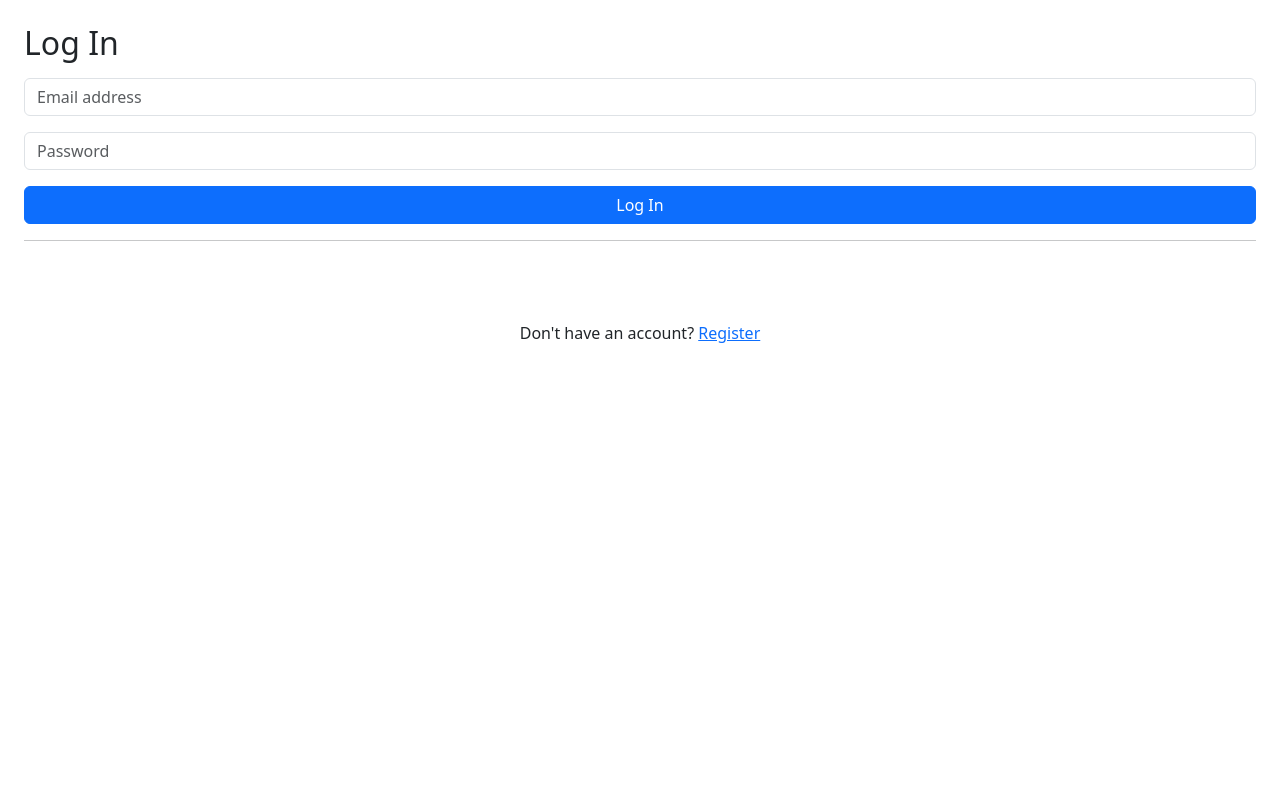
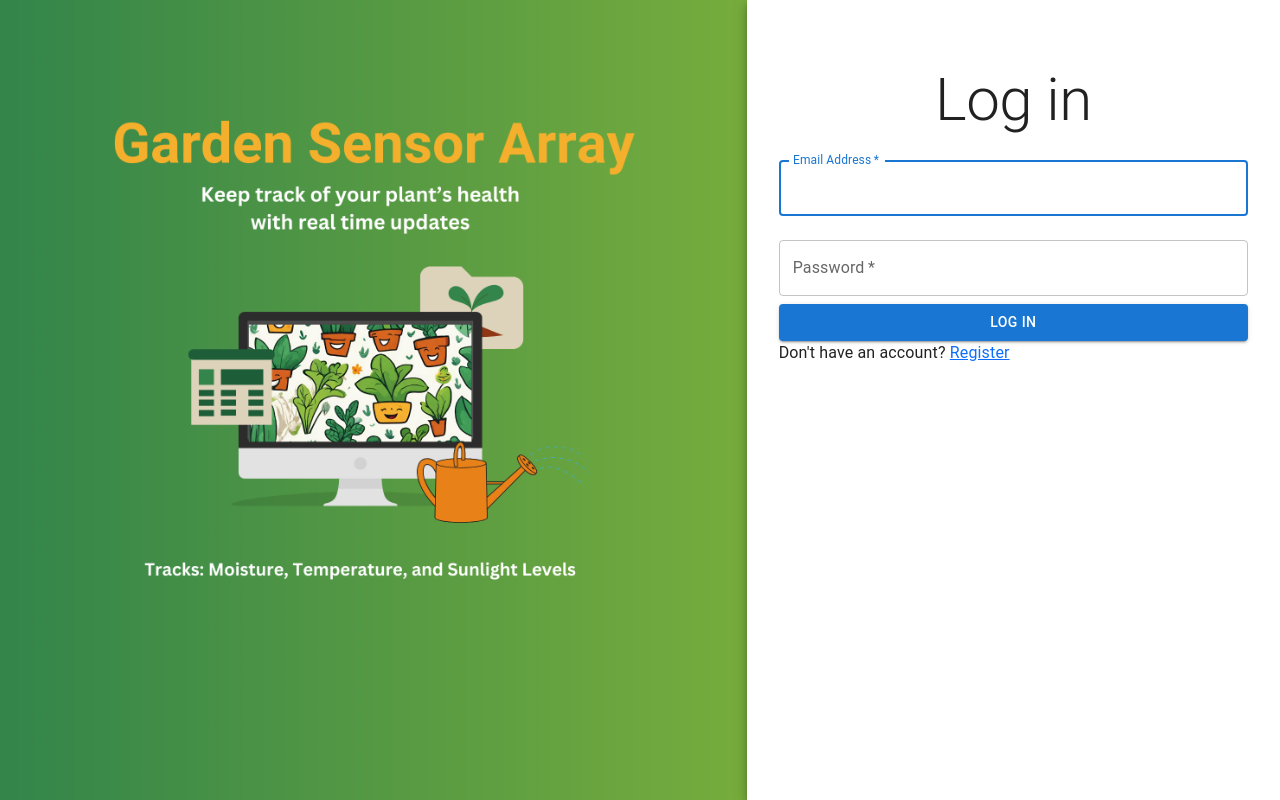
Before and after one commit to Capstone-Projects-2023-Fall/project-garden-sensor-array, a React (Create React App) app in the folder gsa-website/: page /Login in a window 1280 px wide. Built offline with nearby package versions, Linux system fonts and the light colour scheme.

Commit message:
Update Login
adding the css and layout to login page

```diff
--- a/gsa-website/src/components/Login.js
+++ b/gsa-website/src/components/Login.js
@@ -1,11 +1,14 @@
+
 import React from 'react'
 import { useState } from 'react';
 import { Link, useNavigate } from "react-router-dom";
-import { Form, Alert } from "react-bootstrap";
-import { Button } from "react-bootstrap";
 import { auth } from "../firebase";
 import { signInWithEmailAndPassword } from 'firebase/auth';
 import { getDatabase, ref, set } from "firebase/database";
+import {Button, CssBaseline, TextField, FormControlLabel, Checkbox, Paper,Box,Grid,Typography, Alert, AlertTitle  } from '@mui/material';
+import './Login.css';
+
+//Login Component from mui
 
 
 const Login = () => {
@@ -42,39 +45,34 @@ const Login = () => {
 
   return (
     <>
-      <div className="p-4 box">
-          <h2 className="mb-3">Log In</h2>
-          {error && <Alert variant="danger">{error}</Alert>}
-          <Form onSubmit={signIn}>
-            <Form.Group className="mb-3" controlId="formBasicEmail">
-              <Form.Control
-                type="email"
-                placeholder="Email address"
-                value = {email}
-                onChange={(e) => setEmail(e.target.value)}
-              />
-            </Form.Group>
 
-            <Form.Group className="mb-3" controlId="formBasicPassword">
-              <Form.Control
-                type="password"
-                placeholder="Password"
-                value = {password}
-                onChange={(e) => setPassword(e.target.value)}
-              />
-            </Form.Group>
-
-            <div className="d-grid gap-2">
-              <Button variant="primary" type="Submit">
+      <Grid sx={{ height: '100vh'}} container component="main">
+        <CssBaseline />
+        <Grid className="picture" item xs={false} sm={4} md={7} />
+        <Grid item xs={12} sm={8} md={5} component={Paper} elevation={6} square>
+          <Box  sx={{ my: 8, mx: 4, display: 'flex', flexDirection: 'column', alignItems: 'center', }}>
+            <Typography component="h1" variant="h2">
+              Log in
+            </Typography>
+            {error && <Alert variant="danger">{error}</Alert>}
+            <Box sx={{ mt: 1 }} component="form" onSubmit={signIn}>
+              <TextField value = {email} onChange={(e) => setEmail(e.target.value)} id="email" type="email"
+                         name="email" label="Email Address" margin="normal" autoComplete="email" autoFocus required fullWidth />
+              <TextField value = {password} onChange={(e) => setPassword(e.target.value)} id="password" type="password"
+                         name="password" label="Password"  margin="normal" required fullWidth/>
+              <Button className="butn" type="submit" variant="contained" fullWidth>
                 Log In
               </Button>
-            </div>
-          </Form>
-          <hr />
-        </div>
-        <div className="p-4 box mt-3 text-center">
-          Don't have an account? <Link to="/Register">Register</Link>
-        </div>
+              <Grid item>
+                <div >
+                  Don't have an account? <Link to="/Register"> Register</Link>
+                </div>
+              </Grid>
+            </Box>
+          </Box>
+        </Grid>
+      </Grid>
+
     </>
 
   )
```
